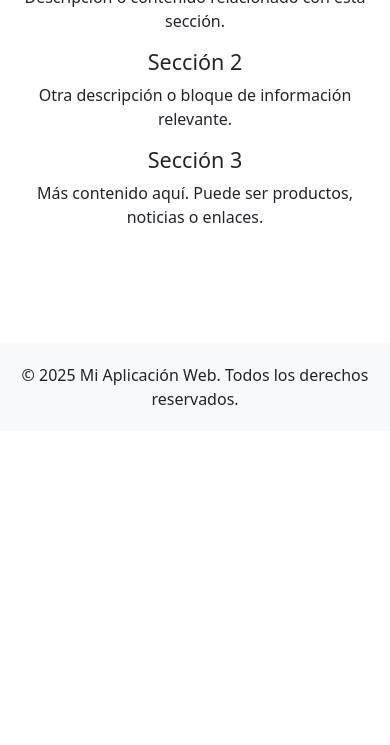
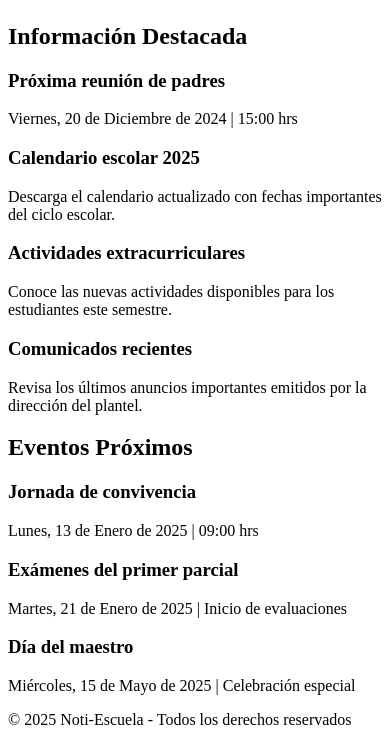
Before and after one commit to Loigon12/noti-escuela, a Flask app: page / in a window 390 px wide; the page is wider, and only the part inside the window is pictured. Shown: the part 697-1442 px from the top of that part. Before the commit the page ends 1102 px from the top of that part, so only its background shows below. Run offline with Flask 3, Linux system fonts and the light colour scheme.

Commit message:
actualización

```diff
--- a/templates/index.html
+++ b/templates/index.html
@@ -1,74 +1,79 @@
 <!DOCTYPE html>
 <html lang="es">
 <head>
-  <meta charset="UTF-8">
-  <meta name="viewport" content="width=device-width, initial-scale=1">
-  <title>Noti-Escuela</title>
-  <link href="https://cdn.jsdelivr.net/npm/bootstrap@5.3.3/dist/css/bootstrap.min.css" rel="stylesheet">
-  <style>
-    footer {
-      background-color: #f8f9fa;
-      padding: 20px 0;
-      margin-top: 50px;
-    }
-  </style>
+  <meta charset="UTF-8" />
+  <meta name="viewport" content="width=device-width, initial-scale=1.0"/>
+  <title>Noti-Escuela - Plataforma Educativa</title>
+  <link href="css/styleIndex.css">
 </head>
 <body>
 
-  <!-- NAVBAR -->
-  <nav class="navbar navbar-expand-lg navbar-dark bg-primary">
-    <div class="container">
-      <a class="navbar-brand" href="#">Noti-Escuela</a>
-      <button class="navbar-toggler" type="button" data-bs-toggle="collapse" data-bs-target="#menu">
-        <span class="navbar-toggler-icon"></span>
-      </button>
-      <div class="collapse navbar-collapse" id="menu">
-        <ul class="navbar-nav ms-auto">
-          <li class="nav-item"><a class="nav-link active" href="#">Inicio</a></li>
-          <li class="nav-item"><a class="nav-link" href="#">Reuniones</a></li>
-          <li class="nav-item"><a class="nav-link" href="{{ url_for('productos') }}">Noticias</a></li>
-          <li class="nav-item"><a class="nav-link" href="{{ url_for('servicios') }}">Ingreso</a></li>
-        </ul>
-      </div>
-    </div>
-  </nav>
-
-  <!-- CONTENIDO PRINCIPAL -->
-  <header class="bg-light py-5 text-center">
-    <div class="container">
-      <h1 class="display-5">Bienvenidos campistas a mi aplicación</h1>
-      <p class="lead">Esta es nuestra aplicación web para establecer los aspectos necesarios que se realizarán dentro de su ejecución.</p>
-    <img src="{{ url_for('static', filename='img/logo.jpeg') }}" alt="Logo de la app" width="300">
-    </div>
+  <header>
+    <h1>Noti-Escuela</h1>
+    <p>Plataforma Educativa Informativa</p>
+    <nav>
+      <a href="#">Inicio</a>
+      <a href="#">Noticias</a>
+      <a href="#">Eventos</a>
+      <a href="#">Comunicados</a>
+      <a href="#">Contacto</a>
+    </nav>
   </header>
 
-  <section class="py-5">
-    <div class="container">
-      <div class="row text-center">
-        <div class="col-md-4">
-          <h4>Sección 1</h4>
-          <p>Descripción o contenido relacionado con esta sección.</p>
-        </div>
-        <div class="col-md-4">
-          <h4>Sección 2</h4>
-          <p>Otra descripción o bloque de información relevante.</p>
-        </div>
-        <div class="col-md-4">
-          <h4>Sección 3</h4>
-          <p>Más contenido aquí. Puede ser productos, noticias o enlaces.</p>
-        </div>
+  <section class="hero">
+    <div class="hero-content">
+      <h2>Comunicación clara y directa con tu comunidad educativa</h2>
+      <p>Accede a información relevante sobre reuniones, eventos escolares, comunicados y más en un solo lugar.</p>
+      <a href="#" class="btn">Ver próximos eventos</a>
+    </div>
+    <div class="hero-image">
+      <img src="https://picsum.photos/id/1018/600/400 " alt="Estudiantes trabajando" />
+    </div>
+  </section>
+
+  <section class="section">
+    <h2>Información Destacada</h2>
+    <div class="cards">
+      <div class="card">
+        <h3>Próxima reunión de padres</h3>
+        <p>Viernes, 20 de Diciembre de 2024 | 15:00 hrs</p>
+      </div>
+      <div class="card">
+        <h3>Calendario escolar 2025</h3>
+        <p>Descarga el calendario actualizado con fechas importantes del ciclo escolar.</p>
+      </div>
+      <div class="card">
+        <h3>Actividades extracurriculares</h3>
+        <p>Conoce las nuevas actividades disponibles para los estudiantes este semestre.</p>
+      </div>
+      <div class="card">
+        <h3>Comunicados recientes</h3>
+        <p>Revisa los últimos anuncios importantes emitidos por la dirección del plantel.</p>
       </div>
     </div>
   </section>
 
-  <!-- PIE DE PÁGINA -->
-  <footer class="text-center">
-    <div class="container">
-      <p class="mb-0">&copy; 2025 Mi Aplicación Web. Todos los derechos reservados.</p>
+  <section class="section">
+    <h2>Eventos Próximos</h2>
+    <div class="cards">
+      <div class="card">
+        <h3>Jornada de convivencia</h3>
+        <p>Lunes, 13 de Enero de 2025 | 09:00 hrs</p>
+      </div>
+      <div class="card">
+        <h3>Exámenes del primer parcial</h3>
+        <p>Martes, 21 de Enero de 2025 | Inicio de evaluaciones</p>
+      </div>
+      <div class="card">
+        <h3>Día del maestro</h3>
+        <p>Miércoles, 15 de Mayo de 2025 | Celebración especial</p>
+      </div>
     </div>
+  </section>
+
+  <footer>
+    <p>&copy; 2025 Noti-Escuela - Todos los derechos reservados</p>
   </footer>
 
-  <!-- Bootstrap 5 JS -->
-  <script src="https://cdn.jsdelivr.net/npm/bootstrap@5.3.3/dist/js/bootstrap.bundle.min.js"></script>
 </body>
 </html>
```
Also changed, not shown: templates/css/styleIndex.css (added), templates/ingreso.html (renamed from templates/plantilla2.html), templates/reuniones.html (renamed from templates/plantilla1.html).
